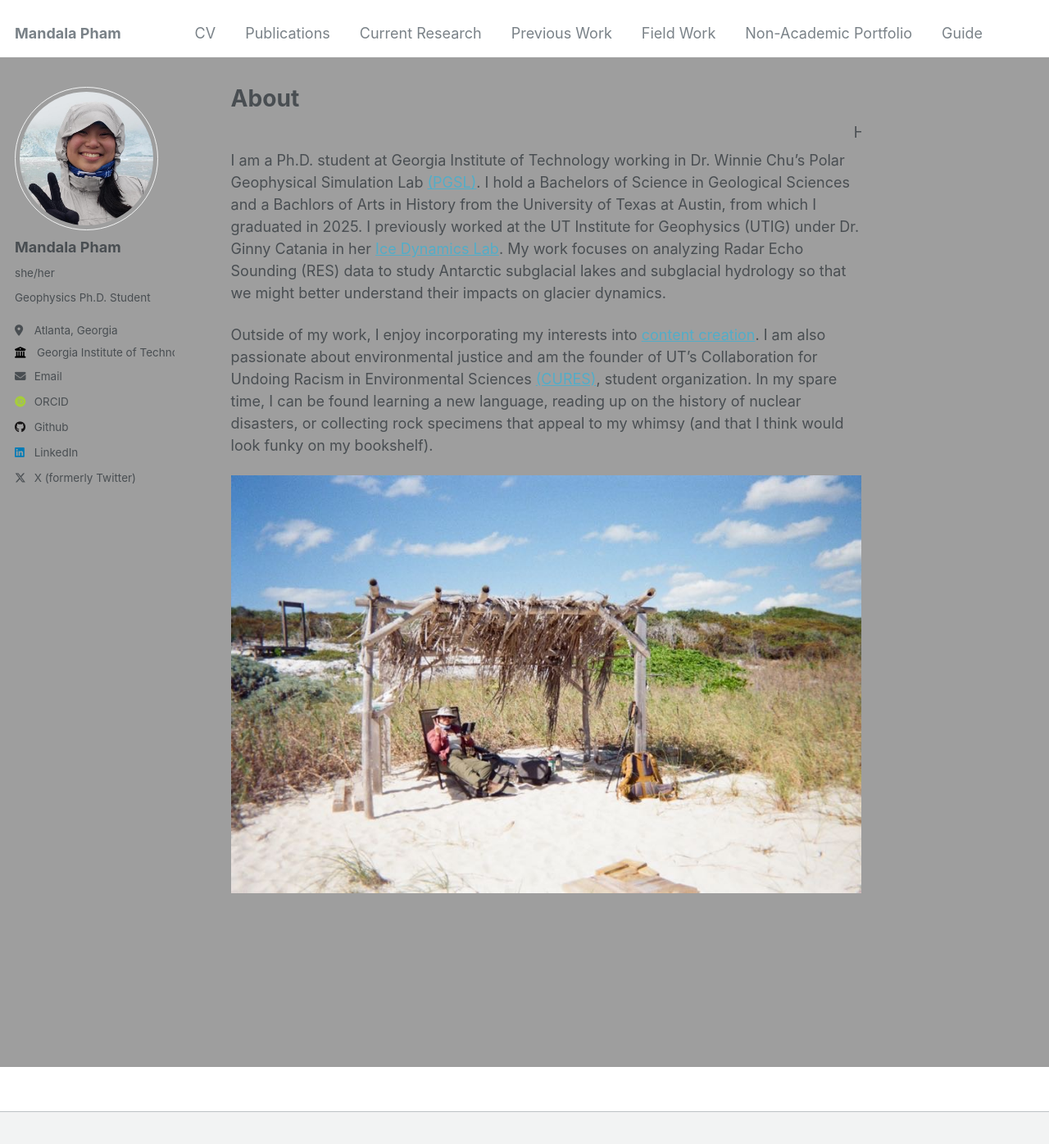
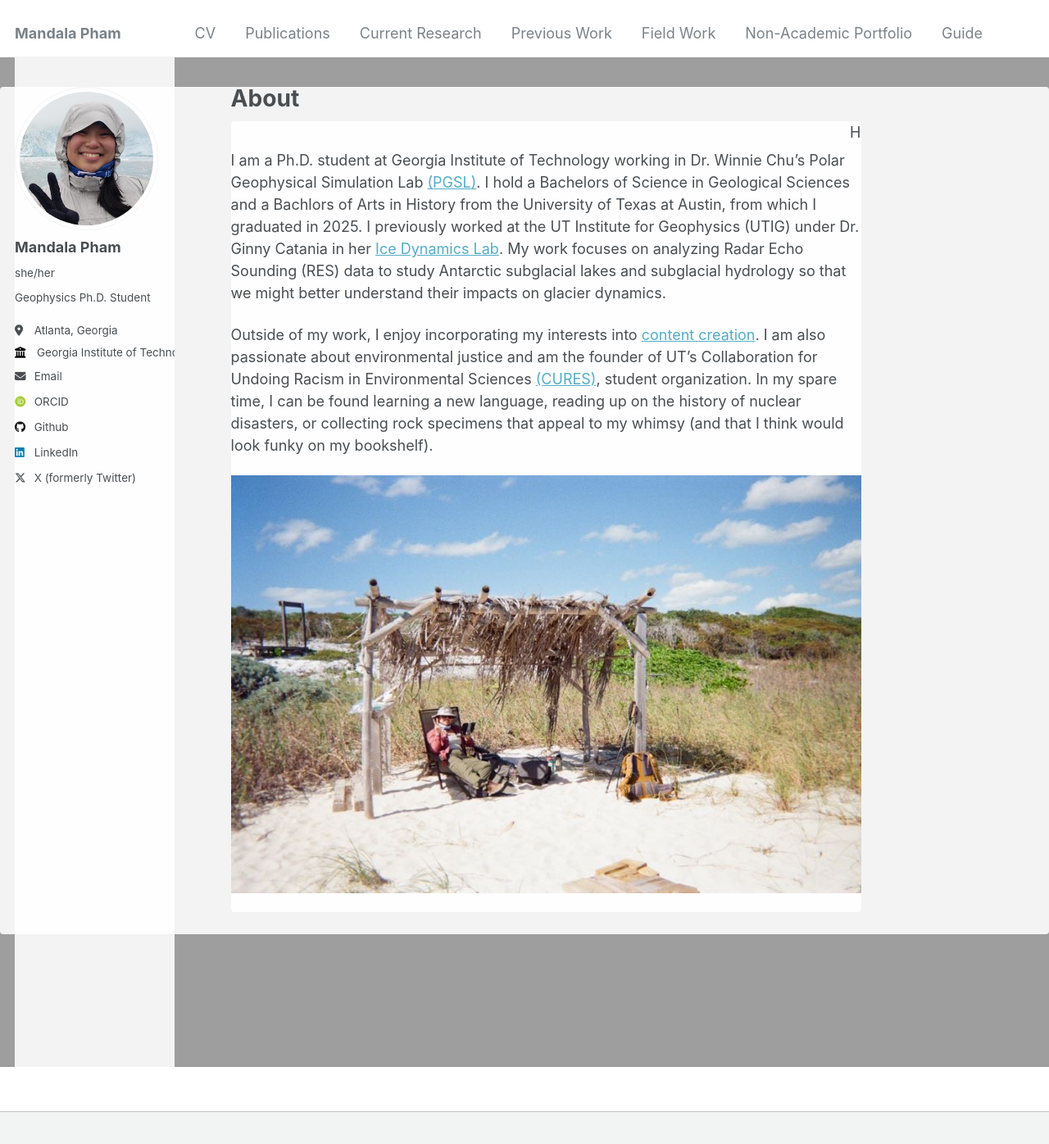
Before and after one commit to mandaphm/mandaphm.github.io, a Jekyll site: the page built from _pages/about.md, in a window 1280 px wide and 1400 px high. Shown: the top 1396 px of the window at 82% size. Built offline with Jekyll 4.4.1, drawn with Linux system fonts in a browser that asks for light colours; some web fonts are replaced.

Commit message:
Update main.scss

```diff
--- a/assets/css/main.scss
+++ b/assets/css/main.scss
@@ -47,3 +47,11 @@ body {
   background-position: center center;
   background-repeat: no-repeat;
 }
+
+#main,
+.sidebar,
+.page__content,
+.archive {
+  background-color: rgba(255, 255, 255, 0.88);
+  border-radius: 4px;
+}
```
